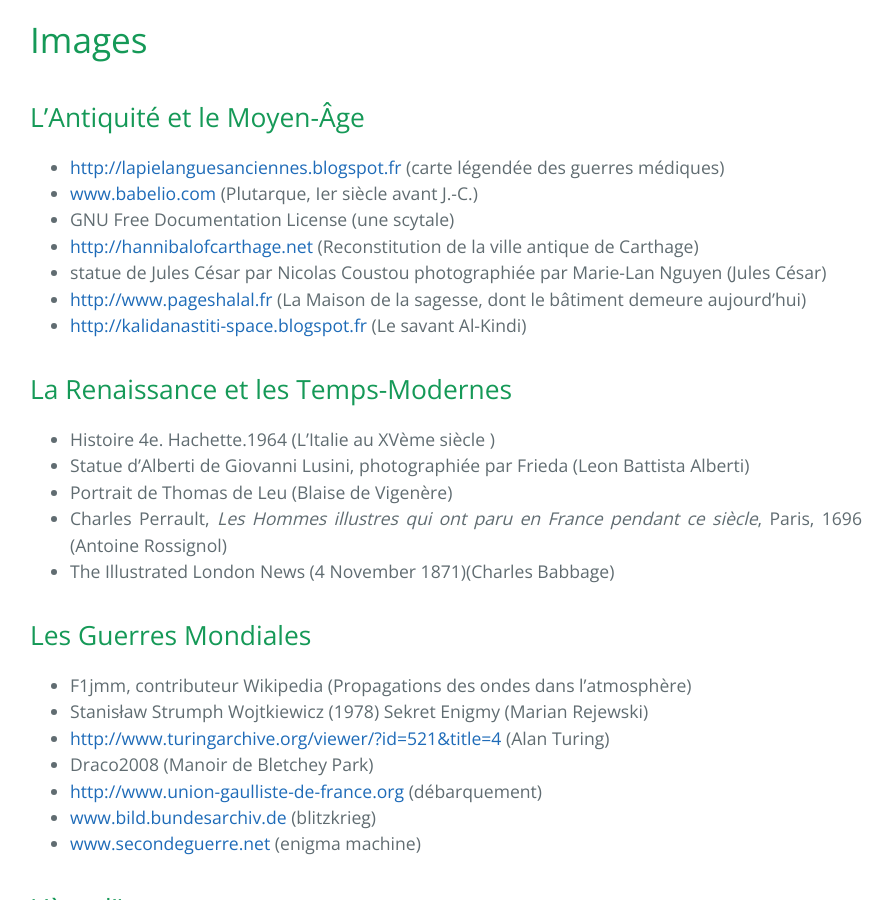
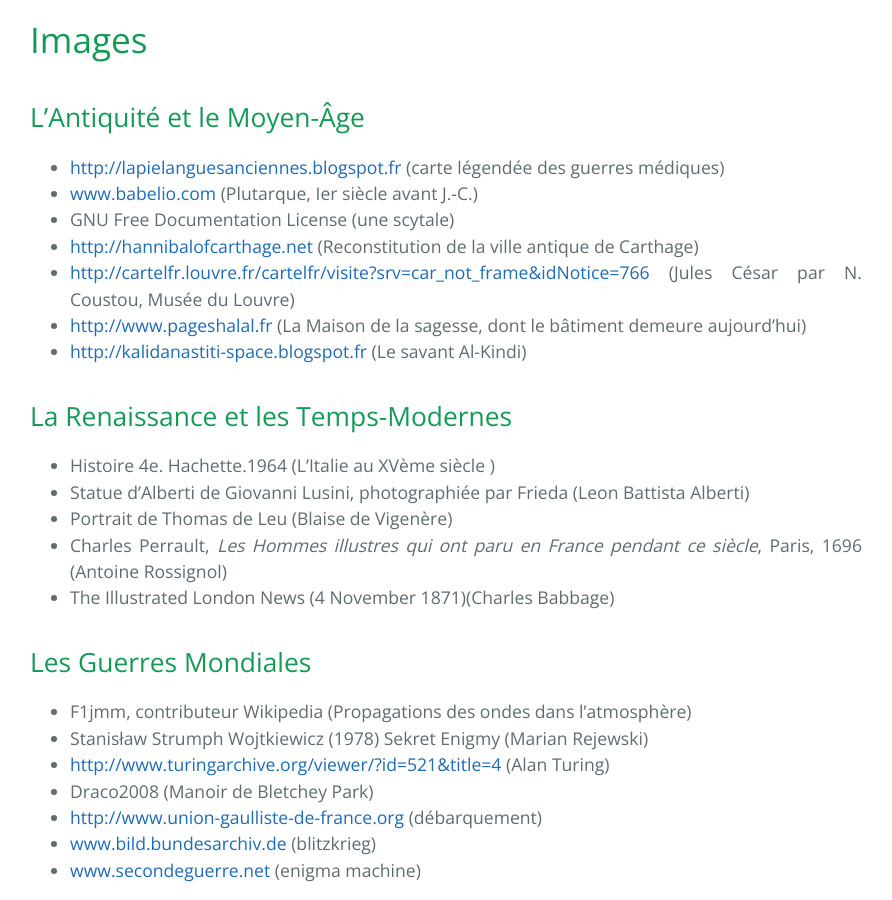
Before and after one commit to SamuelGallay/CryptoTPE, a Jekyll site: the page built from pages/sources.md, in a window 1280 px wide and 900 px high, scrolled down 1590 px. Shown: the whole window, without its empty margins (194-1086 px from the left). Built offline with Jekyll 4.4.1, drawn with Linux system fonts in a browser that asks for light colours; our own code applies the rules of GitHub Pages for plain Markdown files.

Commit message:
Update sources.md

```diff
--- a/pages/sources.md
+++ b/pages/sources.md
@@ -35,7 +35,7 @@
 * [www.babelio.com](www.babelio.com) (Plutarque, Ier siècle avant J.-C.)
 *  GNU Free Documentation License (une scytale)
 * [http://hannibalofcarthage.net](http://hannibalofcarthage.net) (Reconstitution de la ville antique de Carthage)
-* statue de Jules César par Nicolas Coustou photographiée par Marie-Lan Nguyen (Jules César)
+* [http://cartelfr.louvre.fr/cartelfr/visite?srv=car_not_frame&idNotice=766](http://cartelfr.louvre.fr/cartelfr/visite?srv=car_not_frame&idNotice=766) (Jules César par N. Coustou, Musée du Louvre)
 * [http://www.pageshalal.fr](http://www.pageshalal.fr) (La Maison de la sagesse, dont le bâtiment demeure aujourd'hui)
 * [http://kalidanastiti-space.blogspot.fr](http://kalidanastiti-space.blogspot.fr) (Le savant Al-Kindi)
 
```
